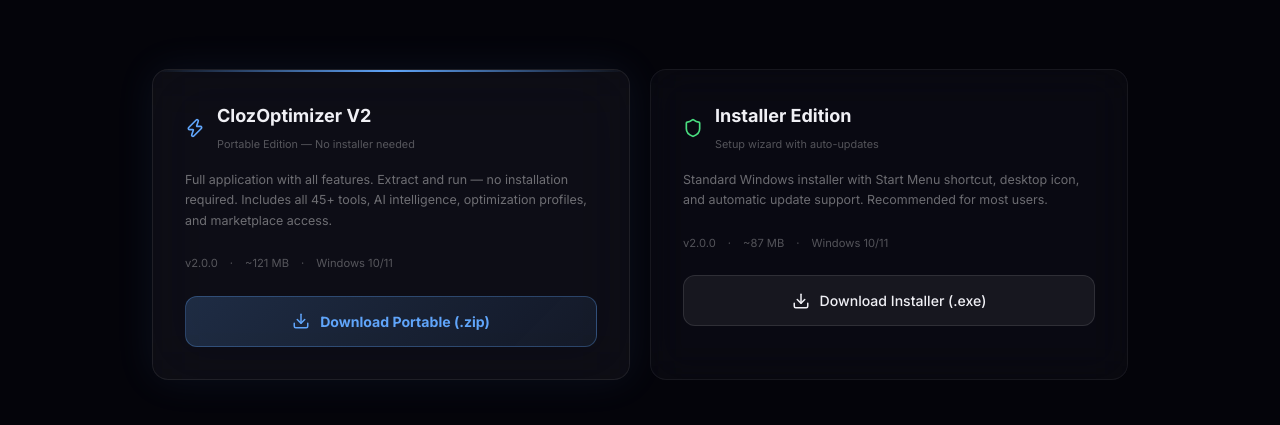
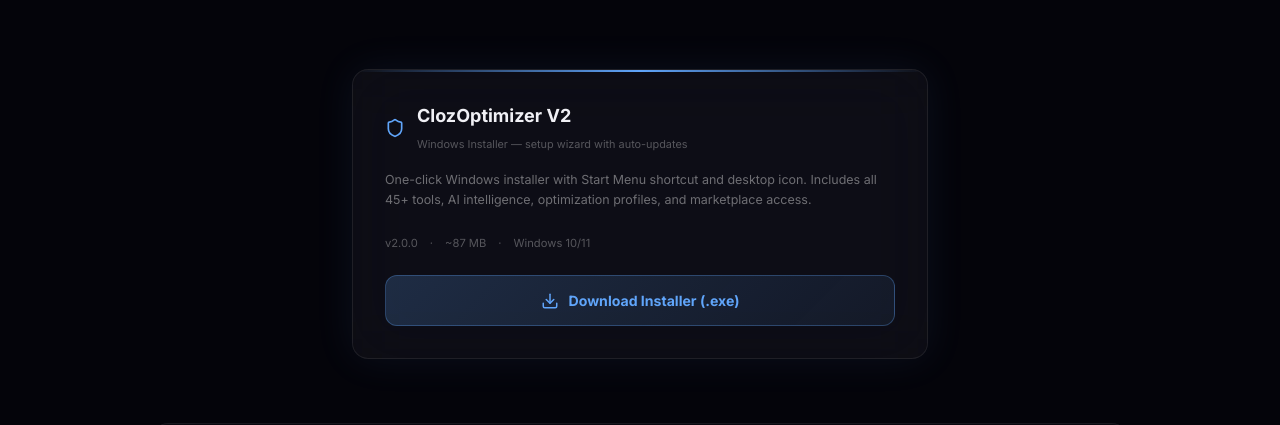
Before and after one commit to yarz9/cloz-web, a Next.js app: page /downloads in a window 1280 px wide. Shown: the part 231-656 px from the top of the page. Built offline with nearby package versions, Linux system fonts and the light colour scheme; no server answers.

Commit message:
Downloads: single installer only, remove portable zip

```diff
--- a/src/app/downloads/page.tsx
+++ b/src/app/downloads/page.tsx
@@ -1,8 +1,7 @@
-import { Download, Monitor, Shield, CheckCircle2, HardDrive, Cpu, MemoryStick, Zap } from "lucide-react"
+import { Download, Monitor, Shield, CheckCircle2, HardDrive, Cpu, MemoryStick } from "lucide-react"
 
 const RELEASE_BASE = "https://github.com/yarz9/cloz-web/releases/latest/download"
 const INSTALLER_URL = `${RELEASE_BASE}/ClozOptimizer-Setup-2.0.0.exe`
-const PORTABLE_URL = `${RELEASE_BASE}/ClozOptimizer-2.0.0-win-x64.zip`
 
 const requirements = [
   { icon: Monitor, label: "OS", value: "Windows 10/11 (64-bit)" },
@@ -26,42 +25,19 @@ export default function DownloadsPage() {
         <p className="text-[rgba(255,255,255,0.4)] text-lg">Free to download. Pro features available.</p>
       </div>
 
-      {/* Download cards */}
-      <div className="grid md:grid-cols-2 gap-5 mb-16">
+      {/* Download card */}
+      <div className="max-w-xl mx-auto mb-16">
         <div className="glass-strong rounded-2xl p-8 glow-blue relative overflow-hidden">
           <div className="absolute top-0 left-0 right-0 h-[2px] bg-gradient-to-r from-transparent via-[#60a5fa] to-transparent" />
           <div className="flex items-center gap-3 mb-4">
-            <Zap size={20} className="text-[#60a5fa]" />
+            <Shield size={20} className="text-[#60a5fa]" />
             <div>
               <h3 className="text-lg font-bold">ClozOptimizer V2</h3>
-              <span className="text-[0.68rem] text-[rgba(255,255,255,0.3)]">Portable Edition — No installer needed</span>
+              <span className="text-[0.68rem] text-[rgba(255,255,255,0.3)]">Windows Installer — setup wizard with auto-updates</span>
             </div>
           </div>
           <p className="text-[0.78rem] text-[rgba(255,255,255,0.4)] mb-6 leading-relaxed">
-            Full application with all features. Extract and run — no installation required. Includes all 45+ tools, AI intelligence, optimization profiles, and marketplace access.
-          </p>
-          <div className="flex items-center gap-3 mb-6 text-[0.7rem] text-[rgba(255,255,255,0.3)]">
-            <span>v2.0.0</span>
-            <span>·</span>
-            <span>~121 MB</span>
-            <span>·</span>
-            <span>Windows 10/11</span>
-          </div>
-          <a href={PORTABLE_URL} className="btn-primary w-full py-3.5 rounded-xl text-[0.88rem] font-bold flex items-center justify-center gap-2.5">
-            <Download size={18} /> Download Portable (.zip)
-          </a>
-        </div>
-
-        <div className="glass rounded-2xl p-8">
-          <div className="flex items-center gap-3 mb-4">
-            <Shield size={20} className="text-[#4ade80]" />
-            <div>
-              <h3 className="text-lg font-bold">Installer Edition</h3>
-              <span className="text-[0.68rem] text-[rgba(255,255,255,0.3)]">Setup wizard with auto-updates</span>
-            </div>
-          </div>
-          <p className="text-[0.78rem] text-[rgba(255,255,255,0.4)] mb-6 leading-relaxed">
-            Standard Windows installer with Start Menu shortcut, desktop icon, and automatic update support. Recommended for most users.
+            One-click Windows installer with Start Menu shortcut and desktop icon. Includes all 45+ tools, AI intelligence, optimization profiles, and marketplace access.
           </p>
           <div className="flex items-center gap-3 mb-6 text-[0.7rem] text-[rgba(255,255,255,0.3)]">
             <span>v2.0.0</span>
@@ -70,7 +46,7 @@ export default function DownloadsPage() {
             <span>·</span>
             <span>Windows 10/11</span>
           </div>
-          <a href={INSTALLER_URL} className="btn-white w-full py-3.5 rounded-xl text-[0.88rem] font-medium flex items-center justify-center gap-2.5">
+          <a href={INSTALLER_URL} className="btn-primary w-full py-3.5 rounded-xl text-[0.88rem] font-bold flex items-center justify-center gap-2.5">
             <Download size={18} /> Download Installer (.exe)
           </a>
         </div>
```
